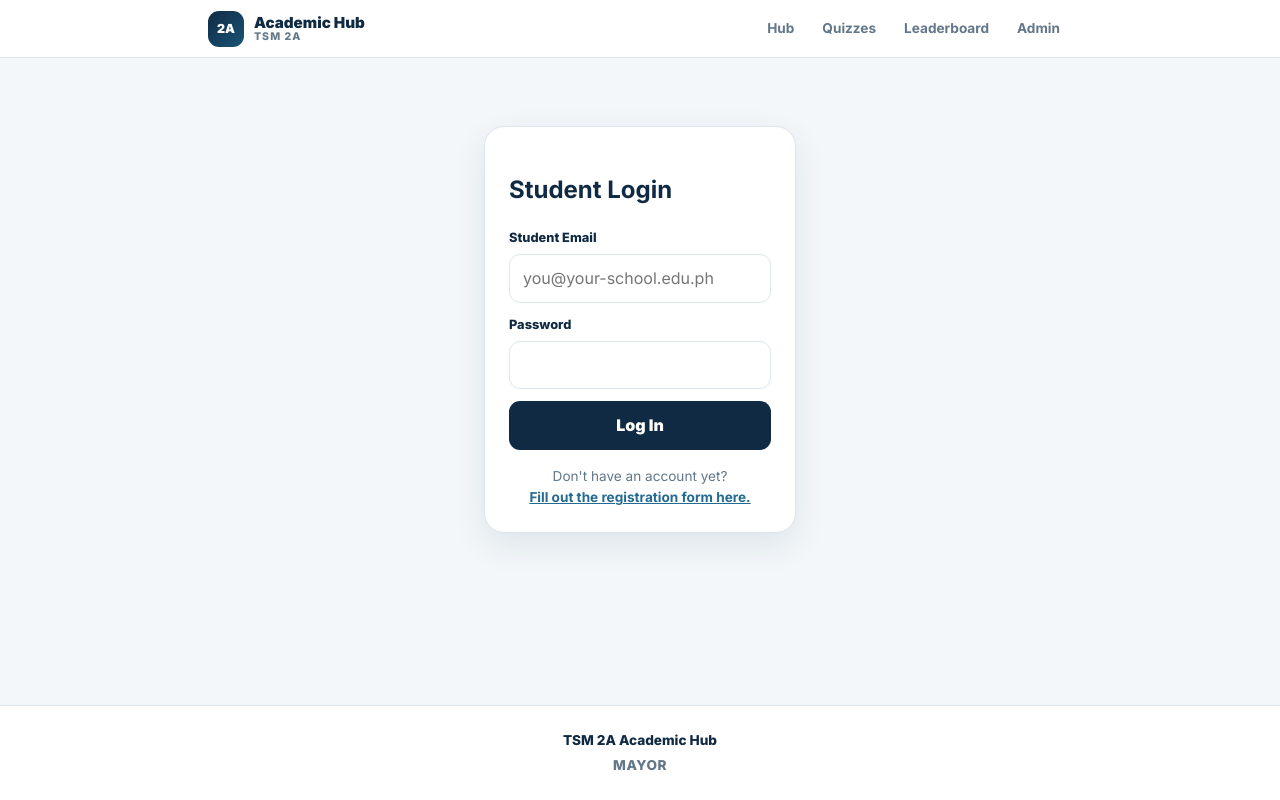
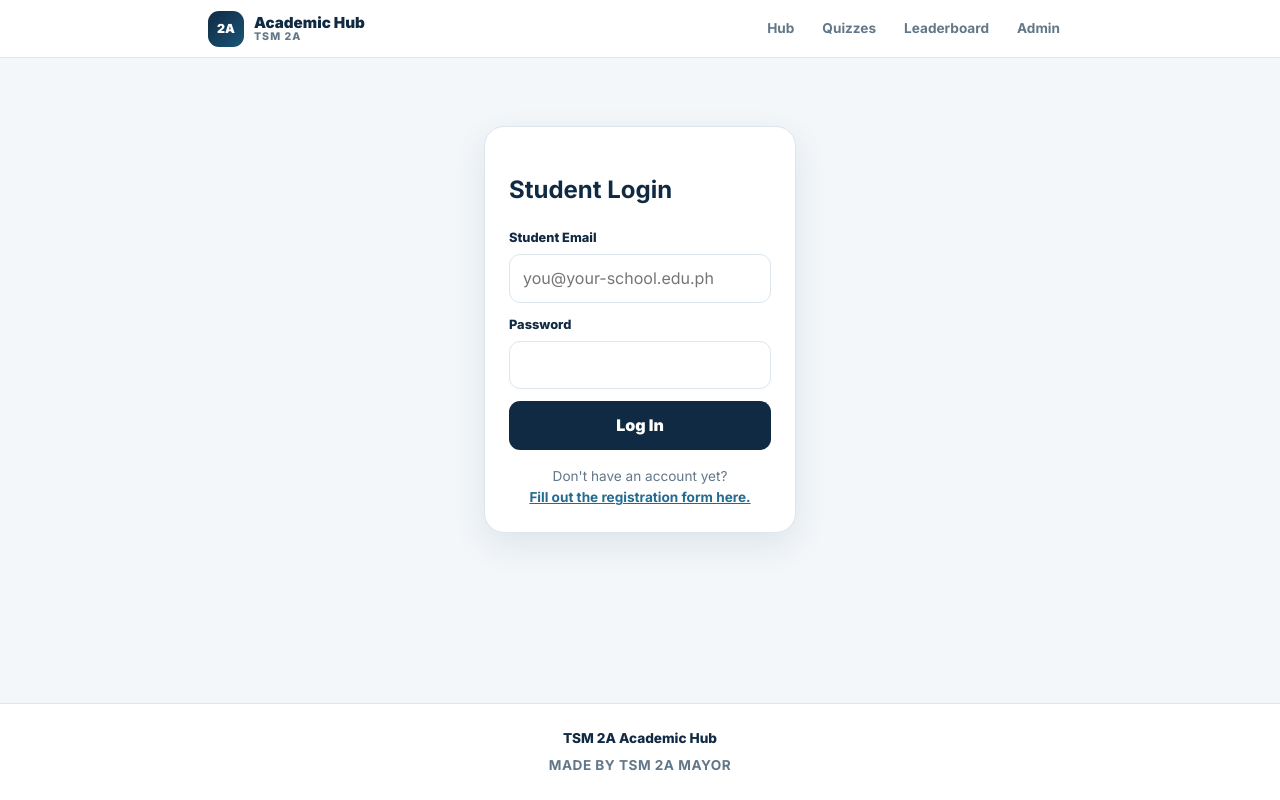
Before and after one commit to adiyel/tsm-2a-academic-hub, a Next.js app: page /login in a window 1280 px wide. Built offline with nearby package versions, Linux system fonts and the light colour scheme; no server answers.

Commit message:
Update footer text and styling in layout.js

```diff
--- a/app/layout.js
+++ b/app/layout.js
@@ -20,11 +20,11 @@ export default function RootLayout({ children }) {
             {children}
           </main>
           <footer style={{ textAlign: 'center', padding: '24px 18px', color: 'var(--muted)', fontSize: '.85rem', borderTop: '1px solid var(--line)', marginTop: '40px', background: 'var(--paper)' }}>
-            <div style={{ fontWeight: 800, color: 'var(--navy)', marginBottom: 4 }}>
+            <div style={{ fontWeight: 800, color: 'var(--navy)', marginBottom: 6 }}>
               TSM 2A Academic Hub
             </div>
-            <div style={{ display: 'flex', alignItems: 'center', justifyContent: 'center', gap: '6px', textTransform: 'uppercase', letterSpacing: '0.5px', fontWeight: 800 }}>
-              MAYOR
+            <div style={{ textTransform: 'uppercase', letterSpacing: '0.5px', fontWeight: 700 }}>
+              Made by TSM 2A MAYOR
             </div>
           </footer>
         </ThemeProvider>
```
